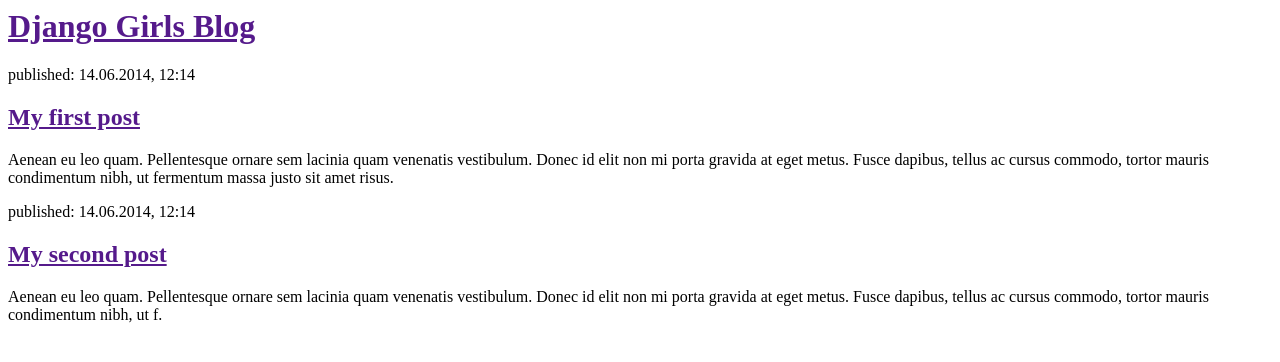
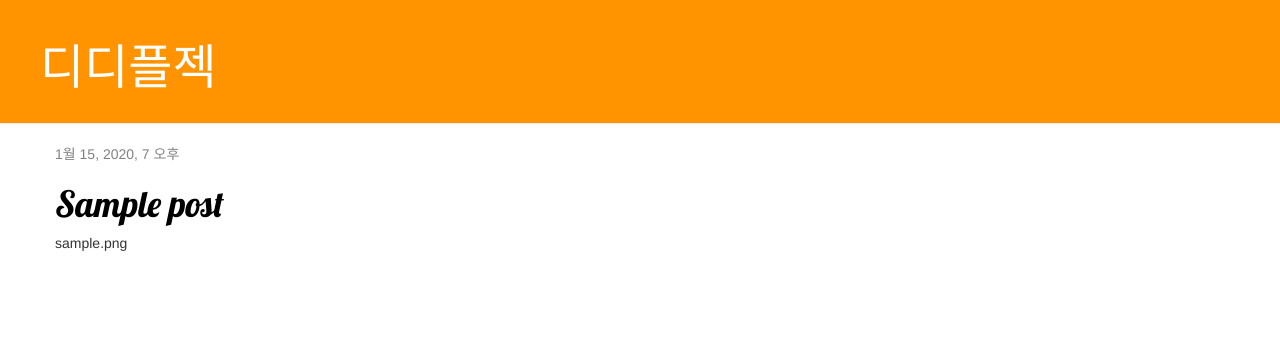
Before and after one commit to ShinBoReum/my-first-blog, a Django app: page / in a window 1280 px wide. Shown: the top 362 px of the page. Run offline with Django 3.2, Linux system fonts and the light colour scheme; tables that the repository leaves empty hold one stand-in row (values such as "Sample post"); some libraries are stand-ins or nearby versions.

Commit message:
Added view and template for detailed blog post as well as CSS for the site.

```diff
--- a/blog/models.py
+++ b/blog/models.py
@@ -6,6 +6,7 @@
 class Post(models.Model):
     author = models.ForeignKey(settings.AUTH_USER_MODEL, on_delete=models.CASCADE)
     title = models.CharField(max_length=200)
+    thumb_nail = models.TextField(blank=True, null=True)
     text = models.TextField()
     created_date = models.DateTimeField(
             default=timezone.now)
--- /dev/null
+++ b/blog/static/css/blog.css
@@ -0,0 +1,46 @@
+.page-header {
+    background-color: #ff9400;
+    margin-top: 0;
+    padding: 20px 20px 20px 40px;
+}
+
+.page-header h1, .page-header h1 a, .page-header h1 a:visited, .page-header h1 a:active {
+    color: #ffffff;
+    font-size: 36pt;
+    text-decoration: none;
+}
+
+.content {
+    margin-left: 40px;
+}
+
+h1, h2, h3, h4 {
+    font-family: 'Lobster', cursive;
+}
+
+.date {
+    color: #828282;
+}
+
+.save {
+    float: right;
+}
+
+.post-form textarea, .post-form input {
+    width: 100%;
+}
+
+.top-menu, .top-menu:hover, .top-menu:visited {
+    color: #ffffff;
+    float: right;
+    font-size: 26pt;
+    margin-right: 20px;
+}
+
+.post {
+    margin-bottom: 70px;
+}
+
+.post h1 a, .post h1 a:visited {
+    color: #000000;
+}
--- a/blog/templates/blog/base.html
+++ b/blog/templates/blog/base.html
@@ -8,8 +8,8 @@
         <link rel="stylesheet" href="{% static 'css/blog.css' %}">
     </head>
     <body>
-         <div class="page-header">
-            <h1><a href="/">Django Girls Blog</a></h1>
+        <div class="page-header">
+            <h1>디디플젝</h1>
         </div>
         <div class="content container">
             <div class="row">
--- a/blog/templates/blog/post_list.html
+++ b/blog/templates/blog/post_list.html
@@ -1,25 +1,16 @@
-<html>
-    <head>
-        <title>Django Girls blog</title>
-    </head>
-    <body>
-        <div>
-            <h1><a href="">Django Girls Blog</a></h1>
+{% extends 'blog/base.html' %}
+
+{% block content %}
+    {% for post in posts %}
+        <div class="post">
+            <div class="date">
+                {{ post.published_date }}
+            </div>
+            <h1><a href="{% url 'post_detail' pk=post.pk %}">{{ post.title }}</a></h1>
+            <p>{{ post.thumb_nail|linebreaksbr }}</p>
         </div>
-
-        <div>
-            <p>published: 14.06.2014, 12:14</p>
-            <h2><a href="">My first post</a></h2>
-            <p>Aenean eu leo quam. Pellentesque ornare sem lacinia quam venenatis vestibulum. Donec id elit non mi porta gravida at eget metus. Fusce dapibus, tellus ac cursus commodo, tortor mauris condimentum nibh, ut fermentum massa justo sit amet risus.</p>
-        </div>
-
-        <div>
-            <p>published: 14.06.2014, 12:14</p>
-            <h2><a href="">My second post</a></h2>
-            <p>Aenean eu leo quam. Pellentesque ornare sem lacinia quam venenatis vestibulum. Donec id elit non mi porta gravida at eget metus. Fusce dapibus, tellus ac cursus commodo, tortor mauris condimentum nibh, ut f.</p>
-        </div>
-    </body>
-</html>
+    {% endfor %}
+{% endblock %}
 <!-- <html>
     <head>
         <title>상품리스트</title>
--- a/blog/urls.py
+++ b/blog/urls.py
@@ -3,4 +3,5 @@
 
 urlpatterns = [
     path('', views.post_list, name='post_list'),
+    path('post/<int:pk>/', views.post_detail, name='post_detail'),
 ]
--- a/blog/views.py
+++ b/blog/views.py
@@ -1,4 +1,13 @@
 from django.shortcuts import render
+from django.utils import timezone
+from .models import Post
+from django.shortcuts import render, get_object_or_404
 
 def post_list(request):
-    return render(request, 'blog/post_list.html', {})
+    #posts = Post.objects.filter(published_date__lte=timezone.now()).order_by('published_date')
+    posts = Post.objects.all()
+    return render(request, 'blog/post_list.html', {'posts': posts})
+
+def post_detail(request, pk):
+    post = get_object_or_404(Post, pk=pk)
+    return render(request, 'blog/post_detail.html', {'post': post})
--- a/mysite/settings.py
+++ b/mysite/settings.py
@@ -119,4 +119,4 @@
 # https://docs.djangoproject.com/en/2.0/howto/static-files/
 
 STATIC_URL = '/static/'
-STATIC_ROOT = '${BASE_DIR}/static/'
+STATIC_ROOT = '${BASE_DIR}/static'
```
Also changed, not shown: blog/templates/blog/post_detail.html (added, +13 -0 lines), blog/migrations/0002_post_thumb_nail.py (added).
